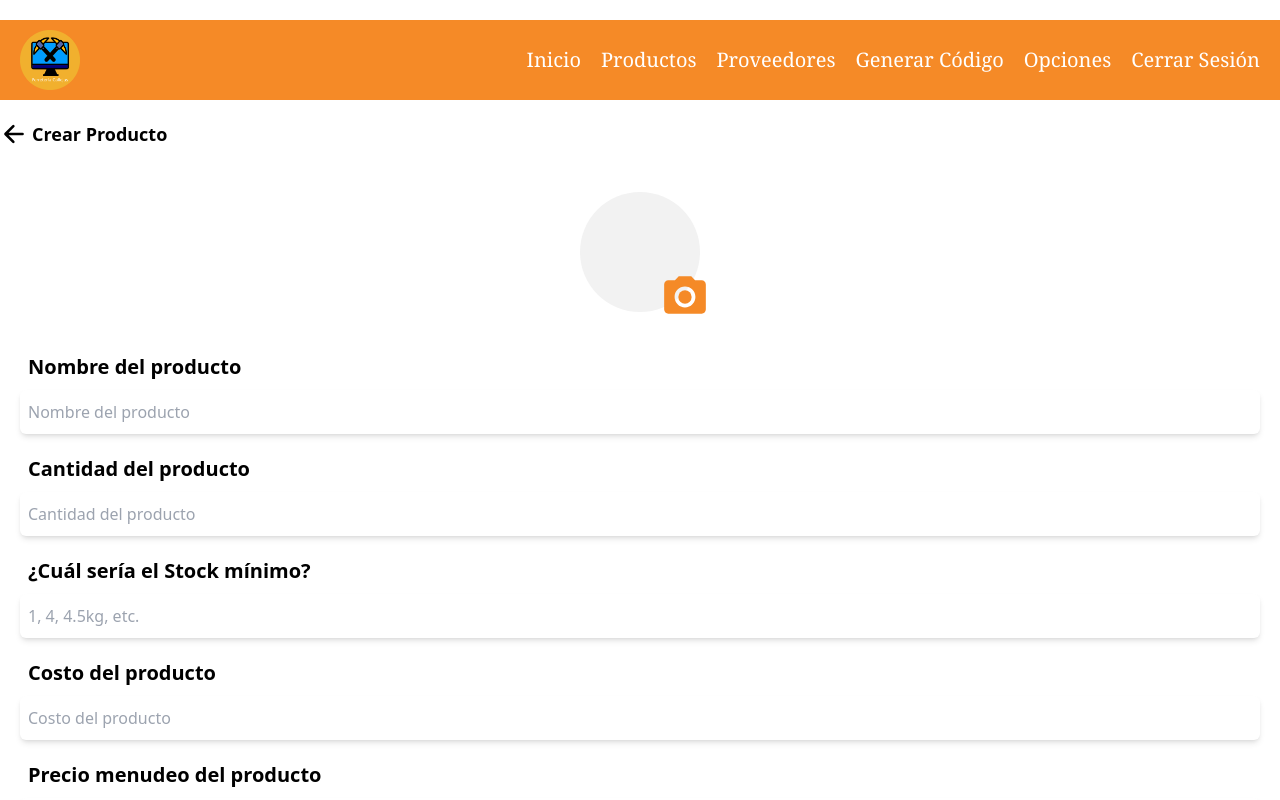
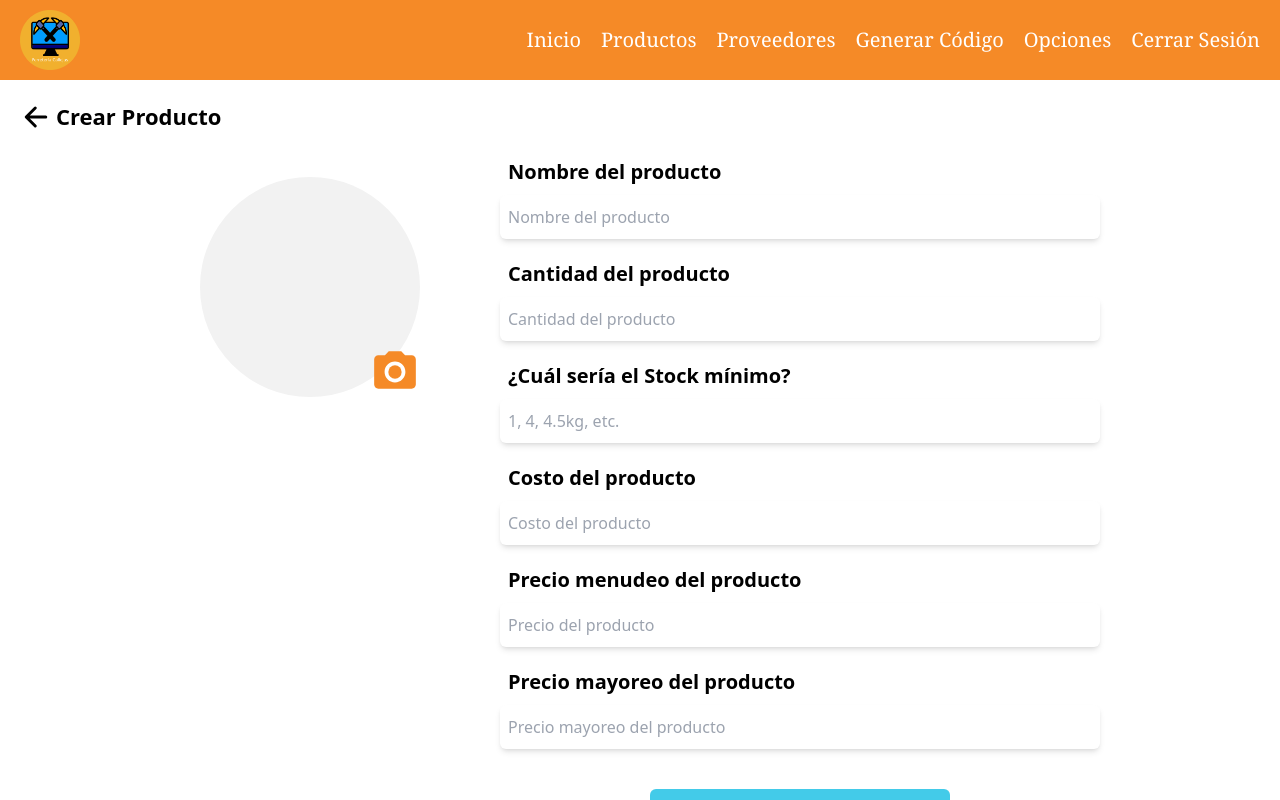
Before and after one commit to MiguelVasquezR/ferreteria-front, a React (Vite) app: page /create-product in a window 1280 px wide. Shown: the top 800 px of the page. Built offline with nearby package versions, Linux system fonts and the light colour scheme.

Commit message:
connection front with back in add product

```diff
--- a/src/components/Buttons/Button.jsx
+++ b/src/components/Buttons/Button.jsx
@@ -5,7 +5,7 @@ const Button = ({ texto, isIcon, Icon, onClick, type, background }) => {
     <button
       onClick={onClick}
       type={type}
-      className={`flex flex-row justify-center items-center w-full h-[40px] gap-2 rounded-md text-white p-1 font-georgia text-[18px] ${background}`}
+      className={`flex flex-row justify-center items-center w-full h-full gap-2 rounded-md text-white p-1 font-georgia text-[18px] ${background}`}
     >
       {isIcon && <span>{Icon}</span>}
       {texto}
--- a/src/components/Photo/Photo.jsx
+++ b/src/components/Photo/Photo.jsx
@@ -26,7 +26,7 @@ const Photo = ({ isError, Error }) => {
       const ulrImDesc = await getDownloadURL(refArchivo);
       if (ulrImDesc !== null) {
         setImage(ulrImDesc);
-        setValue("urlImage", ulrImDesc);
+        setValue("url_image", ulrImDesc);
         setIsLoading(false);
       }
     }
@@ -37,7 +37,7 @@ const Photo = ({ isError, Error }) => {
       <div>
         <img
           src={image}
-          className="bg-[#f2f2f2] w-[120px] h-[120px] rounded-full flex justify-center items-center animate-pulse"
+          className="bg-[#f2f2f2] w-[120px] h-[120px] lg:w-[220px] lg:h-[220px] rounded-full flex justify-center items-center animate-pulse"
         />
       </div>
     );
@@ -49,7 +49,7 @@ const Photo = ({ isError, Error }) => {
         <ImagenEsqueleto />
       ) : (
         <div
-          className="w-[120px] h-[120px]"
+          className="w-[120px] h-[120px] lg:w-[220px] lg:h-[220px]"
           onClick={() => {
             if (refImage.current) {
               refImage.current.click();
@@ -58,31 +58,31 @@ const Photo = ({ isError, Error }) => {
             }
           }}
         >
-          <picture className="relative w-[120px] h-[120px]">
+          <picture className="relative w-[120px] h-[120px] lg:w-[220px] lg:h-[220px]">
             {image ? (
-              <div className="w-[120px] h-[120px]">
+              <div className="w-[120px] h-[120px] lg:w-[220px] lg:h-[220px]">
                 <img
                   src={image}
-                  className="w-[120px] h-[120px] rounded-full flex justify-center items-center object-cover"
+                  className="w-[120px] h-[120px] lg:w-[220px] lg:h-[220px] rounded-full flex justify-center items-center object-cover"
                 />
                 <MdPhotoCamera
                   color="#F58A27"
                   size={50}
-                  className="absolute  right-[-10px] bottom-[-10px]"
+                  className="absolute  right-[-10px] bottom-[-10px] lg:right-[0px] lg:bottom-[0px]"
                 />
               </div>
             ) : (
-              <div className="w-[120px] h-[120px]">
+              <div className="w-[120px] h-[120px] lg:w-[220px] lg:h-[220px]">
                 <div
                   className={clsx(
-                    "bg-[#f2f2f2] w-[120px] h-[120px] rounded-full flex justify-center items-center",
+                    "bg-[#f2f2f2] w-[120px] h-[120px] lg:w-[220px] lg:h-[220px] rounded-full flex justify-center items-center",
                     isError ? "border-error border-solid border-[1px]" : ""
                   )}
                 ></div>
                 <MdPhotoCamera
                   color="#F58A27"
                   size={50}
-                  className="absolute  right-[-10px] bottom-[-10px]"
+                  className="absolute right-[-10px] bottom-[-10px] lg:right-0 lg:bottom-0 "
                 />
               </div>
             )}
--- a/src/main.jsx
+++ b/src/main.jsx
@@ -3,11 +3,13 @@ import { createRoot } from "react-dom/client";
 import { store } from "./store/store.js";
 import { Provider } from "react-redux";
 import App from "./router/router.jsx";
+import { Toaster } from "react-hot-toast";
 
 createRoot(document.getElementById("root")).render(
   <StrictMode>
     <Provider store={store}>
       <App />
+      <Toaster position="bottom-left" reverseOrder={false} />
     </Provider>
   </StrictMode>
 );
--- a/src/schema/SchemaProduct.js
+++ b/src/schema/SchemaProduct.js
@@ -1,7 +1,7 @@
 import { z } from "zod";
 
 export const SchemaProduct = z.object({
-  urlImage: z.string({ message: "La imagen del producto es requerida" }),
+  url_image: z.string({ message: "La imagen del producto es requerida" }),
   nombre: z.string().min(1, "El nombres es requrido"),
   cantidad: z.string().min(1, "La cantidad del producto es requerida"),
   stock_minimo: z.string().min(1, "El stock minimo del producto es requerido"),
--- a/src/styles/output.css
+++ b/src/styles/output.css
@@ -586,24 +586,8 @@ video {
   top: 1.25rem;
 }
 
-.right-0 {
-  right: 0px;
-}
-
-.bottom-0 {
+.bottom-\[0px\] {
   bottom: 0px;
-}
-
-.right-\[\] {
-  right: ;
-}
-
-.bottom-\[\] {
-  bottom: ;
-}
-
-.right-\[-\] {
-  right: -;
 }
 
 .my-2 {
@@ -644,12 +628,16 @@ video {
   height: 80px;
 }
 
+.h-screen {
+  height: 100vh;
+}
+
+.h-\[220px\] {
+  height: 220px;
+}
+
 .h-full {
   height: 100%;
-}
-
-.h-screen {
-  height: 100vh;
 }
 
 .w-1\/2 {
@@ -662,6 +650,10 @@ video {
 
 .w-\[120px\] {
   width: 120px;
+}
+
+.w-\[200px\] {
+  width: 200px;
 }
 
 .w-\[320px\] {
@@ -682,14 +674,6 @@ video {
 
 .w-screen {
   width: 100vw;
-}
-
-.w-\[200px\] {
-  width: 200px;
-}
-
-.w-\[\] {
-  width: ;
 }
 
 .-translate-y-1\/2 {
@@ -743,20 +727,20 @@ video {
   justify-content: space-between;
 }
 
+.justify-evenly {
+  justify-content: space-evenly;
+}
+
+.gap-1 {
+  gap: 0.25rem;
+}
+
 .gap-2 {
   gap: 0.5rem;
 }
 
 .gap-5 {
   gap: 1.25rem;
-}
-
-.gap-3 {
-  gap: 0.75rem;
-}
-
-.gap-1 {
-  gap: 0.25rem;
 }
 
 .rounded-full {
@@ -768,10 +752,6 @@ video {
 }
 
 .border-\[1px\] {
-  border-width: 1px;
-}
-
-.border {
   border-width: 1px;
 }
 
@@ -804,28 +784,19 @@ video {
   background-color: rgb(255 255 255 / var(--tw-bg-opacity));
 }
 
+.bg-succes {
+  --tw-bg-opacity: 1;
+  background-color: rgb(54 214 128 / var(--tw-bg-opacity));
+}
+
 .bg-error {
   --tw-bg-opacity: 1;
   background-color: rgb(238 60 60 / var(--tw-bg-opacity));
 }
 
-.bg-succes {
-  --tw-bg-opacity: 1;
-  background-color: rgb(54 214 128 / var(--tw-bg-opacity));
-}
-
-.bg-\[\] {
-  background-color: ;
-}
-
 .object-cover {
   -o-object-fit: cover;
      object-fit: cover;
-}
-
-.object-fill {
-  -o-object-fit: fill;
-     object-fit: fill;
 }
 
 .p-1 {
@@ -845,9 +816,9 @@ video {
   padding-right: 1.25rem;
 }
 
-.px-2 {
-  padding-left: 0.5rem;
-  padding-right: 0.5rem;
+.py-5 {
+  padding-top: 1.25rem;
+  padding-bottom: 1.25rem;
 }
 
 .pl-2 {
@@ -923,6 +894,26 @@ video {
 }
 
 @media (min-width: 1024px) {
+  .lg\:right-\[-10px\] {
+    right: -10px;
+  }
+
+  .lg\:right-\[0px\] {
+    right: 0px;
+  }
+
+  .lg\:bottom-\[0px\] {
+    bottom: 0px;
+  }
+
+  .lg\:right-0 {
+    right: 0px;
+  }
+
+  .lg\:bottom-0 {
+    bottom: 0px;
+  }
+
   .lg\:flex {
     display: flex;
   }
@@ -939,11 +930,63 @@ video {
     height: 600px;
   }
 
+  .lg\:h-\[220px\] {
+    height: 220px;
+  }
+
+  .lg\:h-\[\] {
+    height: ;
+  }
+
+  .lg\:h-\[50px\] {
+    height: 50px;
+  }
+
   .lg\:w-\[500px\] {
     width: 500px;
+  }
+
+  .lg\:w-1\/2 {
+    width: 50%;
+  }
+
+  .lg\:w-\[300px\] {
+    width: 300px;
+  }
+
+  .lg\:w-\[120px\] {
+    width: 120px;
+  }
+
+  .lg\:w-\[220px\] {
+    width: 220px;
+  }
+
+  .lg\:flex-row {
+    flex-direction: row;
+  }
+
+  .lg\:items-start {
+    align-items: flex-start;
+  }
+
+  .lg\:justify-start {
+    justify-content: flex-start;
+  }
+
+  .lg\:justify-center {
+    justify-content: center;
+  }
+
+  .lg\:pl-5 {
+    padding-left: 1.25rem;
   }
 
   .lg\:text-\[20px\] {
     font-size: 20px;
   }
+
+  .lg\:text-\[22px\] {
+    font-size: 22px;
+  }
 }
--- a/src/view/viewProduct/viewCreateProduct/ViewCreateProduct.jsx
+++ b/src/view/viewProduct/viewCreateProduct/ViewCreateProduct.jsx
@@ -7,38 +7,67 @@ import PhotoComponent from "../../../components/Photo/Photo";
 import { IoArrowBackOutline } from "react-icons/io5";
 import Button from "../../../components/Buttons/Button";
 import { IoIosSave } from "react-icons/io";
+import { useNavigate } from "react-router-dom";
+import axios from "axios";
+import toast from "react-hot-toast";
 
 const ViewCreateProduct = () => {
   const methods = useForm({
     resolver: zodResolver(SchemaProduct),
     mode: "onChange",
   });
+  const navigate = useNavigate();
 
   const onSubmit = (data) => {
-    console.log(data);
+    const config = {
+      headers: {
+        "Content-Type": "application/json",
+      },
+      method: "POST",
+      url: `${import.meta.env.VITE_URL}/producto/agregar-producto`,
+      data,
+    };
+
+    axios
+      .request(config)
+      .then((response) => {
+        if (response.data === "Producto agregado correctamente") {
+          toast.success(response.data);
+          navigate("/");
+        } else {
+          toast.error("Error al agregar el producto");
+        }
+      })
+      .catch((error) => {
+        console.log(error);
+      });
   };
 
   return (
-    <div className="my-5">
+    <div>
       <Header />
 
       <div className="flex flex-col gap-1">
-        <div className="flex flex-row justify-start items-center gap-1 my-5">
-          <IoArrowBackOutline className="font-bold" size={28} color={"black"} />
-          <h2 className="font-bold text-[18px]">Crear Producto</h2>
+        <div className="flex flex-row justify-start items-center gap-1 my-5 lg:pl-5 cursor-pointer">
+          <IoArrowBackOutline className="font-bold" size={32} color={"black"} />
+          <h2 className="font-bold text-[18px] lg:text-[22px]">
+            Crear Producto
+          </h2>
         </div>
+
         <form
           onSubmit={methods.handleSubmit(onSubmit)}
-          className="flex flex-col justify-center items-center gap-5 px-5"
+          className="flex flex-col justify-evenly items-center gap-5 lg:flex-row lg:items-start lg:justify-center"
         >
           <FormProvider {...methods}>
-            <div className="my-5">
+            <div className="my-5 lg:w-[300px]">
               <PhotoComponent
                 Error={methods?.formState.errors?.urlImage?.message}
                 isError={!!methods?.formState.errors?.urlImage?.message}
               />
             </div>
 
+            <div className=" w-full lg:w-1/2 flex flex-col justify-center items-center gap-5 px-5">
               <TextField
                 label="Nombre del producto"
                 name="nombre"
@@ -99,7 +128,7 @@ const ViewCreateProduct = () => {
                 isError={!!methods?.formState.errors?.precio_mayoreo?.message}
               />
 
-            <div className="w-[200px]">
+              <div className="w-[200px] lg:w-[300px] lg:h-[50px] my-5">
                 <Button
                   texto="Guardar"
                   background="bg-blue"
@@ -109,6 +138,7 @@ const ViewCreateProduct = () => {
                   Icon={<IoIosSave size={32} color="white" />}
                 />
               </div>
+            </div>
           </FormProvider>
         </form>
       </div>
```
Also changed, not shown: 1 other file (tests, documents, lock files or other folders). Lines whose indentation alone changed are shown as unchanged.
